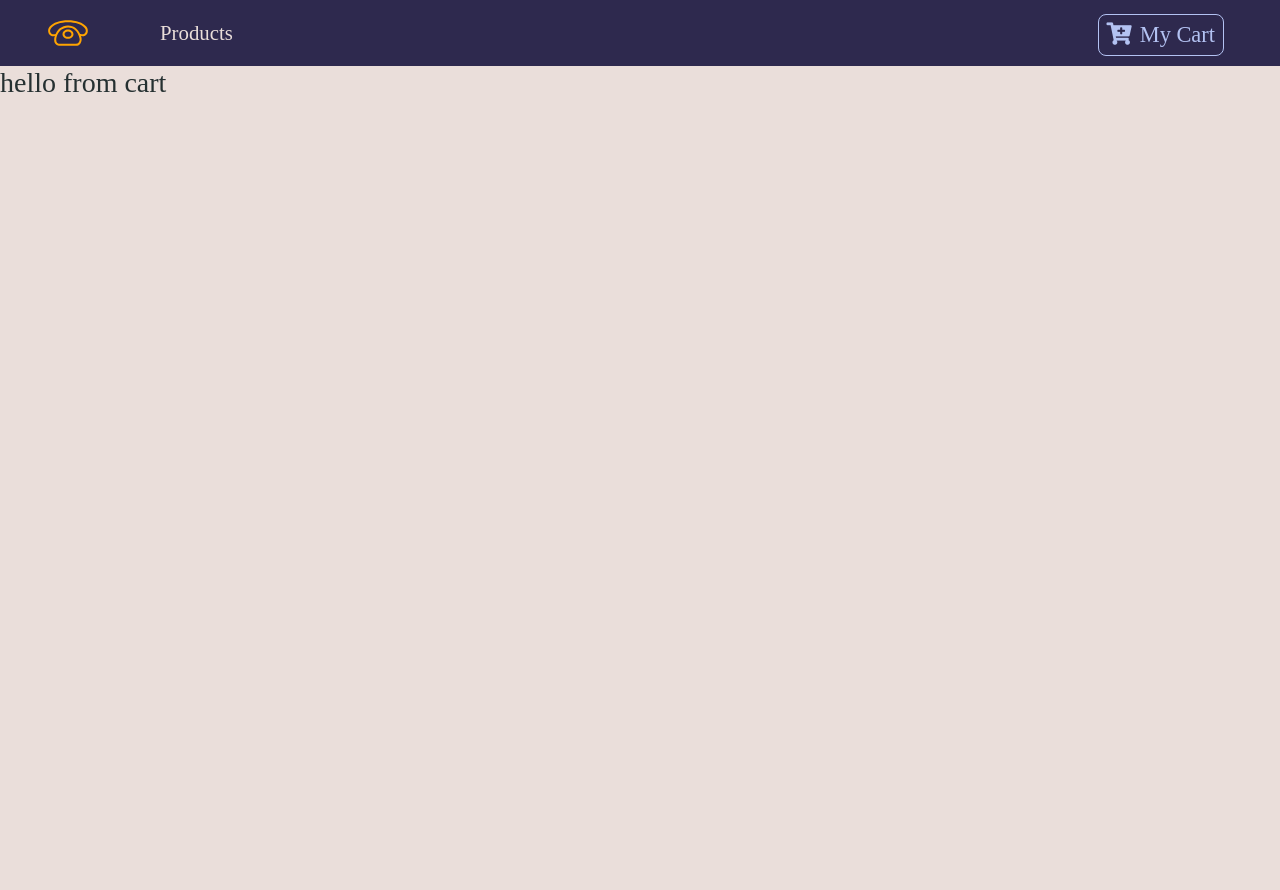
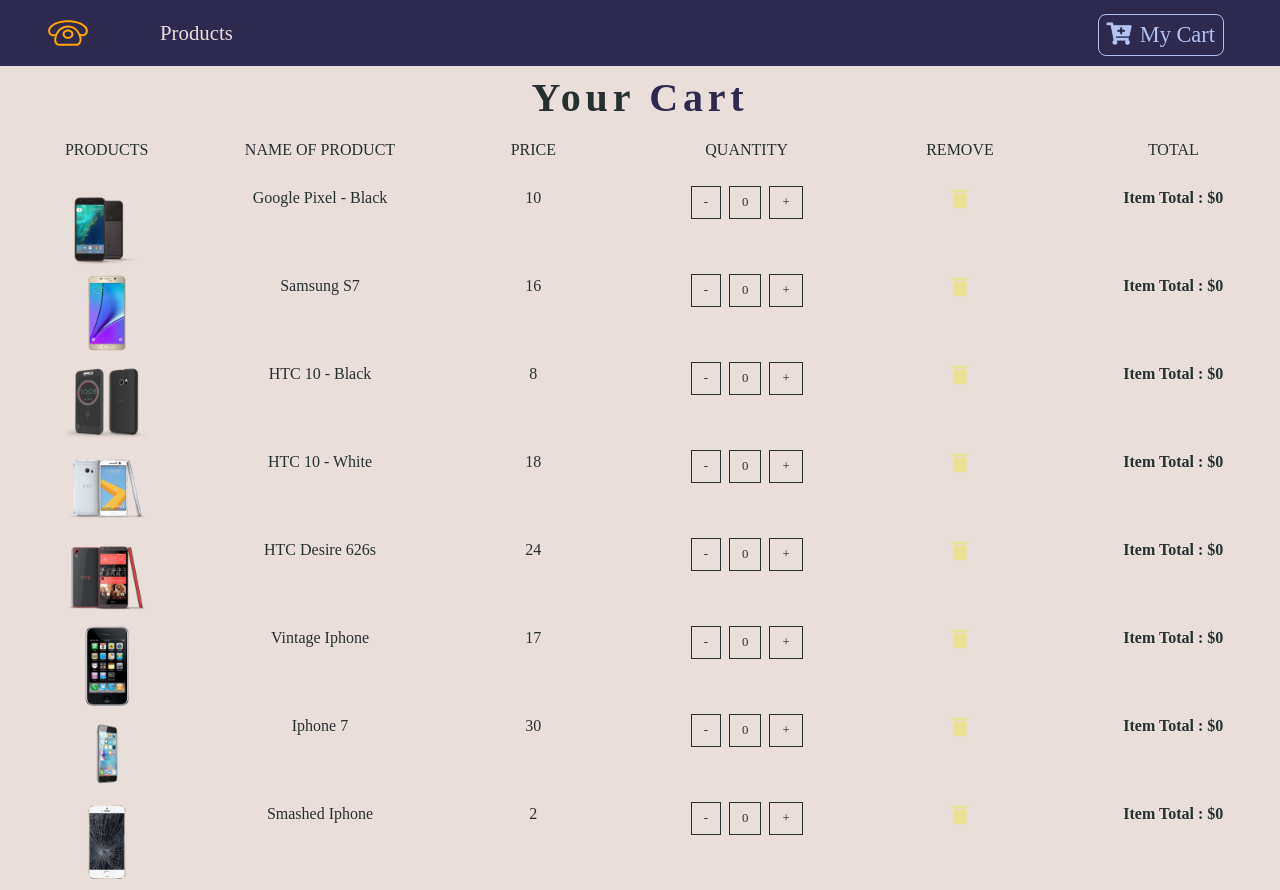
Before and after one commit to rsolov23/e-commerce-react, a React (Create React App) app: page /cart in a window 1280 px wide. Before the commit the page ends 800 px from the top, so only its background shows below. Built offline with nearby package versions, Linux system fonts and the light colour scheme; a web font is replaced by a local one.

Commit message:
completed cartlist and cartitem component

```diff
--- a/src/App.css
+++ b/src/App.css
@@ -23,3 +23,20 @@
 .text-bright {
   color: var(--lightBlue);
 }
+.btn-blk {
+  background: transparent;
+  text-transform: capitalize;
+  font-size: 0.8rem !important;
+  color: var(--mainDark);
+  border-radius: 0 !important;
+  border: 0.1rem solid var(--mainDark) !important;
+}
+.btn-blk:hover {
+  background: var(--mainDark) !important;
+  color: var(--mainWhite) !important;
+}
+.cart-icon {
+  cursor: pointer;
+  font-size: 1.2rem;
+  color: var(--mainYellow);
+}
--- a/src/components/Cart.js
+++ /dev/null
@@ -1,11 +0,0 @@
-import React, { Component } from 'react'
-
-export default class Cart extends Component {
-    render() {
-        return (
-            <div>
-           <h3>hello from cart</h3>
-            </div>
-        )
-    }
-}
--- /dev/null
+++ b/src/components/Cart/Cart.js
@@ -0,0 +1,30 @@
+import React, { Component } from "react";
+import Title from "../Title";
+import CartColumns from "./CartColumns";
+import EmptyCart from "./EmptyCart";
+import { ProductConsumer } from "../context";
+import CartList from "./CartList";
+export default class Cart extends Component {
+  render() {
+    return (
+      <section>
+        <ProductConsumer>
+          {(value) => {
+            const { cart } = value;
+            if (cart.length > 0) {
+              return (
+                <React.Fragment>
+                  <Title name="your" title="cart" />
+                  <CartColumns />
+                  <CartList value={value} />
+                </React.Fragment>
+              );
+            } else {
+              return <EmptyCart />;
+            }
+          }}
+        </ProductConsumer>
+      </section>
+    );
+  }
+}
--- /dev/null
+++ b/src/components/Cart/CartColumns.js
@@ -0,0 +1,28 @@
+import React from "react";
+
+export default function CartColumns() {
+  return (
+    <div className="container-fluid text-center d-none d-lg-block">
+      <div className="row">
+        <div className="col-10 mx-auto col-lg-2">
+          <p className="text-uppercase">products</p>
+        </div>
+        <div className="col-10 mx-auto col-lg-2">
+          <p className="text-uppercase">name of product</p>
+        </div>
+        <div className="col-10 mx-auto col-lg-2">
+          <p className="text-uppercase">price</p>
+        </div>
+        <div className="col-10 mx-auto col-lg-2">
+          <p className="text-uppercase">quantity</p>
+        </div>
+        <div className="col-10 mx-auto col-lg-2">
+          <p className="text-uppercase">remove</p>
+        </div>
+        <div className="col-10 mx-auto col-lg-2">
+          <p className="text-uppercase">total</p>
+        </div>
+      </div>
+    </div>
+  );
+}
--- /dev/null
+++ b/src/components/Cart/CartItem.js
@@ -0,0 +1,49 @@
+import React from "react";
+
+export default function CartItem({ item, value }) {
+  const { id, title, img, price, total, count } = item;
+  const { increment, decrement, removeItem } = value;
+  return (
+    <div className="row my-2 text-capitalize text-center">
+      <div className="col-10 mx-auto col-lg-2">
+        <img
+          src={img}
+          style={{ width: "5rem", height: "5rem" }}
+          className="img-fluid"
+          alt="product"
+        />
+      </div>
+      <div className="col-10 mx-auto col-lg-2">
+        <span className="d-lg-none">product : </span>
+        {title}
+      </div>
+      <div className="col-10 mx-auto col-lg-2">
+        <span className="d-lg-none">price : $</span>
+        {price}
+      </div>
+      <div className="col-10 mx-auto col-lg-2 my-lg-0 ">
+        <div className="d-flex justify-content-center">
+          <div>
+            <span className="btn btn-blk mx-1" onClick={() => decrement(id)}>
+              -
+            </span>
+            <span className="btn btn-blk mx-1">{count}</span>
+            <span className="btn btn-blk mx-1" onClick={() => increment(id)}>
+              +
+            </span>
+          </div>
+        </div>
+      </div>
+      {/* ** */}
+      <div className="col-10 mx-auto col-lg-2">
+        <div className="cart-icon" onClick={() => removeItem(id)}>
+          <i className="fas fa-trash"></i>
+        </div>
+      </div>
+      <div className="col-10 mx-auto col-lg-2">
+        <span className="d-lg-none">total : $</span>
+        <strong> item total : ${total}</strong>
+      </div>
+    </div>
+  );
+}
--- /dev/null
+++ b/src/components/Cart/CartList.js
@@ -0,0 +1,14 @@
+import React from "react";
+import CartItem from "./CartItem";
+
+export default function CartList({ value }) {
+  const { cart } = value;
+
+  return (
+    <div className="container-fluid">
+      {cart.map((item) => {
+        return <CartItem key={item.id} item={item} value={value} />;
+      })}
+    </div>
+  );
+}
--- /dev/null
+++ b/src/components/Cart/EmptyCart.js
@@ -0,0 +1,13 @@
+import React from "react";
+
+export default function EmptyCart() {
+  return (
+    <div className="container mt-5">
+      <div className="row">
+        <div className="col-10 mx-auto text-center text-title">
+          <h1>your cart is currently empty</h1>
+        </div>
+      </div>
+    </div>
+  );
+}
--- /dev/null
+++ b/src/components/Cart/package.json
@@ -0,0 +1,3 @@
+{
+  "main": "Cart.js"
+}
--- a/src/components/context.js
+++ b/src/components/context.js
@@ -7,9 +7,12 @@
   state = {
     products: [],
     detailProduct: detailProduct,
-    cart: [],
+    cart: storeProducts,
     modalOpen: false,
     modalProduct: detailProduct,
+    cartSubTotal: 0,
+    cartTax: 0,
+    cartTotal: 0,
   };
   componentDidMount() {
     this.setProducts();
@@ -63,6 +66,18 @@
       return { modalOpen: false };
     });
   };
+  increment = (id) => {
+    console.log("this is increment method");
+  };
+  decrement = (id) => {
+    console.log("this is decrement method");
+  };
+  removeItem = (id) => {
+    console.log("remove item method");
+  };
+  clearCart = () => {
+    console.log("cleared cart");
+  };
   render() {
     return (
       <ProductContext.Provider
@@ -72,6 +87,10 @@
           addToCart: this.addToCart,
           openModal: this.openModal,
           closeModal: this.closeModal,
+          increment: this.increment,
+          decrement: this.decrement,
+          removeItem: this.removeItem,
+          clearCart: this.clearCart,
         }}
       >
         {this.props.children}
```
